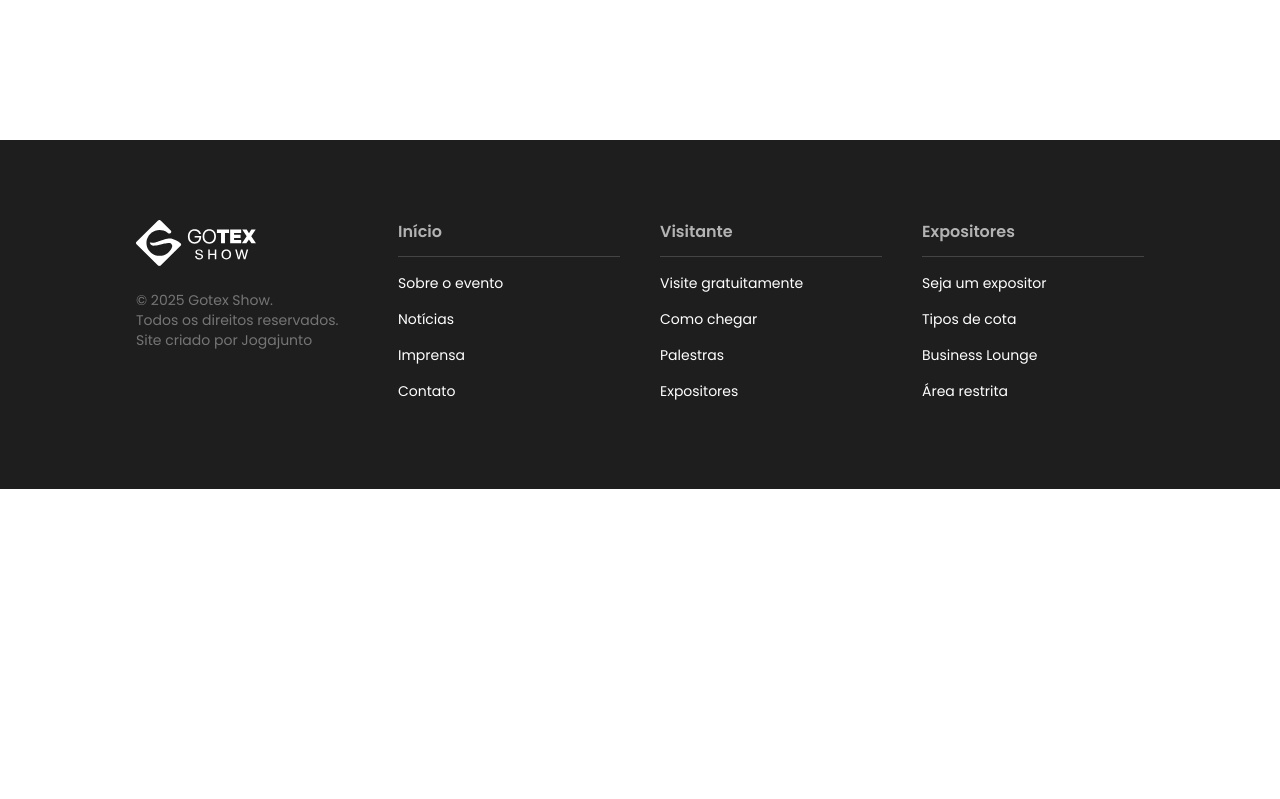
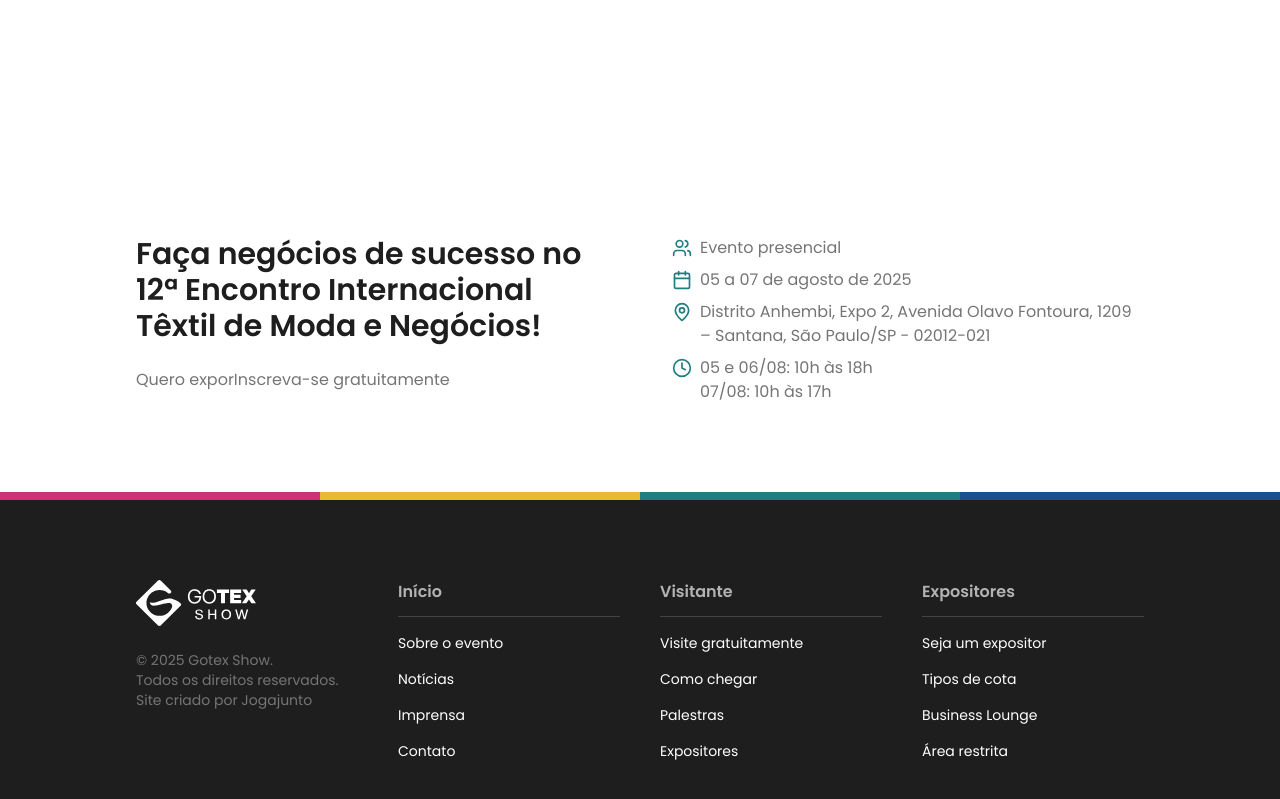
Before and after one commit to mtscarvalho/gotex-show-site, a Next.js app: page /seja-um-expositor in a window 1280 px wide. Shown: the part 3654-4453 px from the top of the page. Before the commit the page ends 4143 px from the top, so only its background shows below. Built offline with nearby package versions, Linux system fonts and the light colour scheme.

Commit message:
Creat section 'faca-negocios'

```diff
--- a/src/app/(frontend)/seja-um-expositor/page.tsx
+++ b/src/app/(frontend)/seja-um-expositor/page.tsx
@@ -178,6 +178,32 @@ export default function Home() {
           </div>
         </div>
       </section>
+
+      <section className="py-24 relative">
+        <div className="container">
+          <div className="grid md:grid-cols-2  gap-x-16 gap-y-6">
+            <div className="space-y-6">
+              <h2 className="text-3xl font-semibold text-default">Faça negócios de sucesso no 12ª Encontro Internacional Têxtil de Moda e Negócios!</h2>
+              <a href="">Quero expor</a>
+              <a href="">Inscreva-se gratuitamente</a>
+            </div>
+            <div>
+              <IconList>
+                <IconList.Item classname="icon-brand" icon={Users}>Evento presencial</IconList.Item>
+                <IconList.Item classname="icon-brand" icon={Calendar}>05 a 07 de agosto de 2025</IconList.Item>
+                <IconList.Item classname="icon-brand" icon={MapPin}>Distrito Anhembi, Expo 2, Avenida Olavo Fontoura, 1209 – Santana, São Paulo/SP - 02012-021</IconList.Item>
+                <IconList.Item classname="icon-brand" icon={Clock}>
+                  {" "}
+                  05 e 06/08: 10h às 18h <br /> 07/08: 10h às 17h
+                </IconList.Item>
+              </IconList>
+              <div className="absolute bottom-0 left-0 right-0">
+                <ColoredLine size="lg" />
+              </div>
+            </div>
+          </div>
+        </div>
+      </section>
     </main>
   );
 }
```
